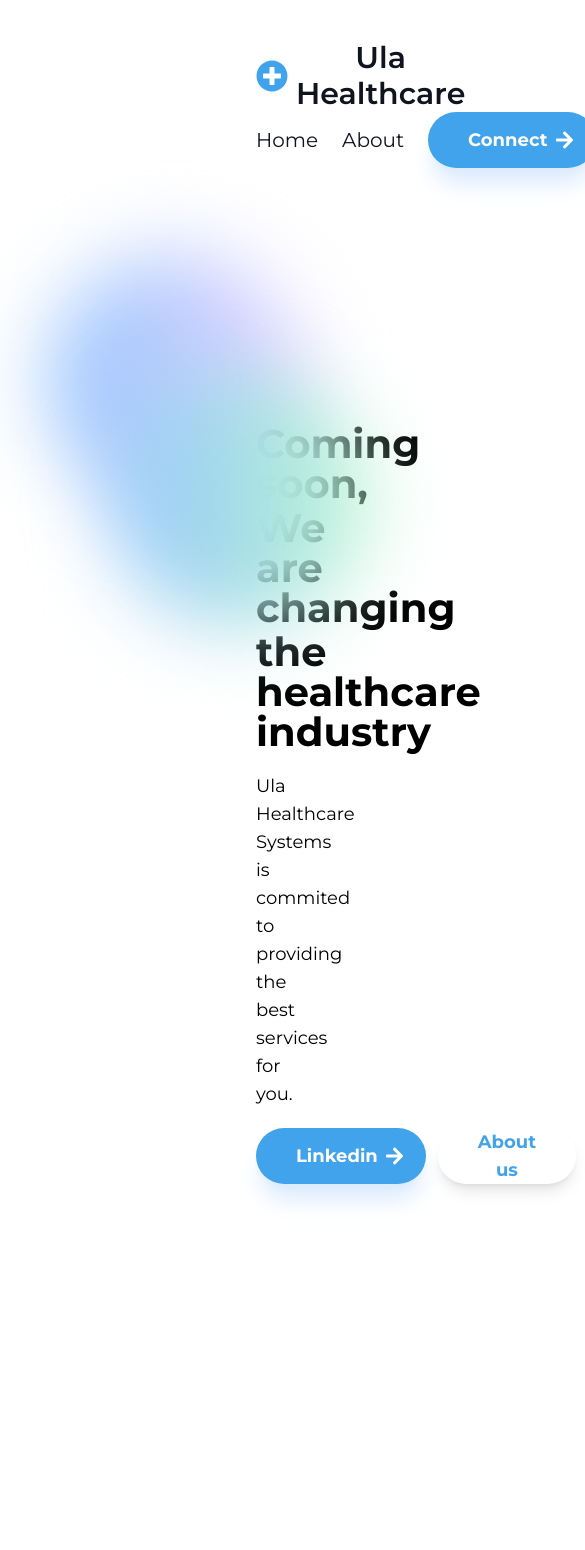
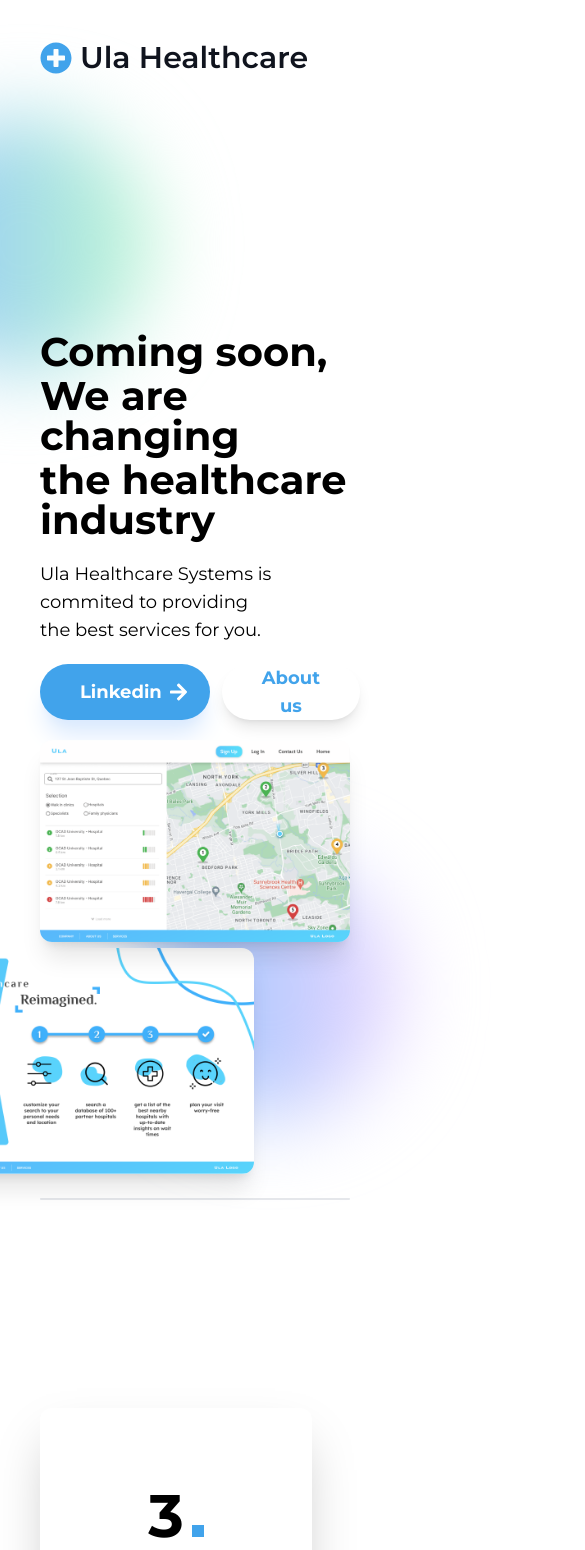
Before and after one commit to ULA-Development/UnderConstruction_Website, a Next.js app: page / in a window 390 px wide. Shown: the top 1550 px of the page, 585 px wide, since content can reach past the window. Built offline with nearby package versions, Linux system fonts and the light colour scheme.

Commit message:
Added icon

```diff
--- a/app/layout.js
+++ b/app/layout.js
@@ -4,7 +4,7 @@
 const font = Montserrat({ subsets: ["latin"] });
 
 export const metadata = {
-  title: "ULA",
+  title: "Ula Heathcare",
   description: "ULA Healthcare Systems",
 };
 
--- a/app/page.js
+++ b/app/page.js
@@ -11,7 +11,7 @@
 
 export default function Home() {
   return (
-    <main className="flex min-h-screen flex-col pt-10 pl-64 pr-64">
+    <main className="flex min-h-screen flex-col pt-10 pl-10 pr-10">
       <Header />
       <div className={"pt-64 space-y-5 flex-col relative"} id={"home"}>
         <div className={"font-bold text-[2.5rem] leading-10 space-y-1"}>
@@ -35,10 +35,10 @@
           </ScrollLink>
         </div>
 
-        <div className={"z-10 absolute top-36 right-0"}>
+        <div className={"z-10  lg:absolute top-36 right-0"}>
           <MovingDiv leftToRight={true}>
             <Image
-              src={Result1}
+              src={Result2}
               alt={"result1"}
               className={
                 "rounded-xl w-[25rem]  absolute -left-24 top-52 shadow-xl"
@@ -47,7 +47,7 @@
           </MovingDiv>
           <MovingDiv leftToRight={false}>
             <Image
-              src={Result2}
+              src={Result1}
               alt={"result2"}
               className={"rounded-xl w-[25rem] shadow-xl"}
             />
@@ -64,7 +64,7 @@
           />
         </div>
       </div>
-      <div className={"w-full mt-64 pb-72 h-fit items-center"}>
+      <div className={"w-full mt-64 pb-72 h-fit md:flex-colitems-center"}>
         <hr className="w-full h-0.5 bg-gray-200 rounded-full" />
         <div className={"pt-72 flex"} id={"about"}>
           <div className={"flex-1 relative"}>
--- a/components/Header.js
+++ b/components/Header.js
@@ -7,7 +7,7 @@
   return (
     <div
       className={
-        "w-full items-center justify-between text-xl lg:flex text-tBlack "
+        "w-full items-center justify-between text-xl flex text-tBlack "
       }
     >
       <button
@@ -17,7 +17,7 @@
         <text className={"font-semibold text-3xl pl-2"}>Ula Healthcare </text>
       </button>
 
-      <div className={"flex space-x-6 items-center text-tBlack f"}>
+      <div className={"lg:flex hidden space-x-6 items-center text-tBlack f"}>
         <ScrollLink to={"#home"}>
           <button className={"hover:text-primary"}>Home</button>
         </ScrollLink>
--- a/components/MovingDiv.js
+++ b/components/MovingDiv.js
@@ -1,8 +1,5 @@
 "use client";
 import React, { useEffect, useState } from "react";
-import Image from "next/image";
-import HatcheryLogo from "@/images/UofTHatcheryLogo.png";
-
 const MovingDiv = (props) => {
   const [scrollOffset, setScrollOffset] = useState(0);
 
--- a/styles/globals.css
+++ b/styles/globals.css
@@ -1,7 +1,3 @@
 @tailwind base;
 @tailwind components;
 @tailwind utilities;
-
-body {
-    scroll-behavior: smooth;
-}
```
Also changed, not shown: 1 other file (tests, documents, lock files or other folders).
